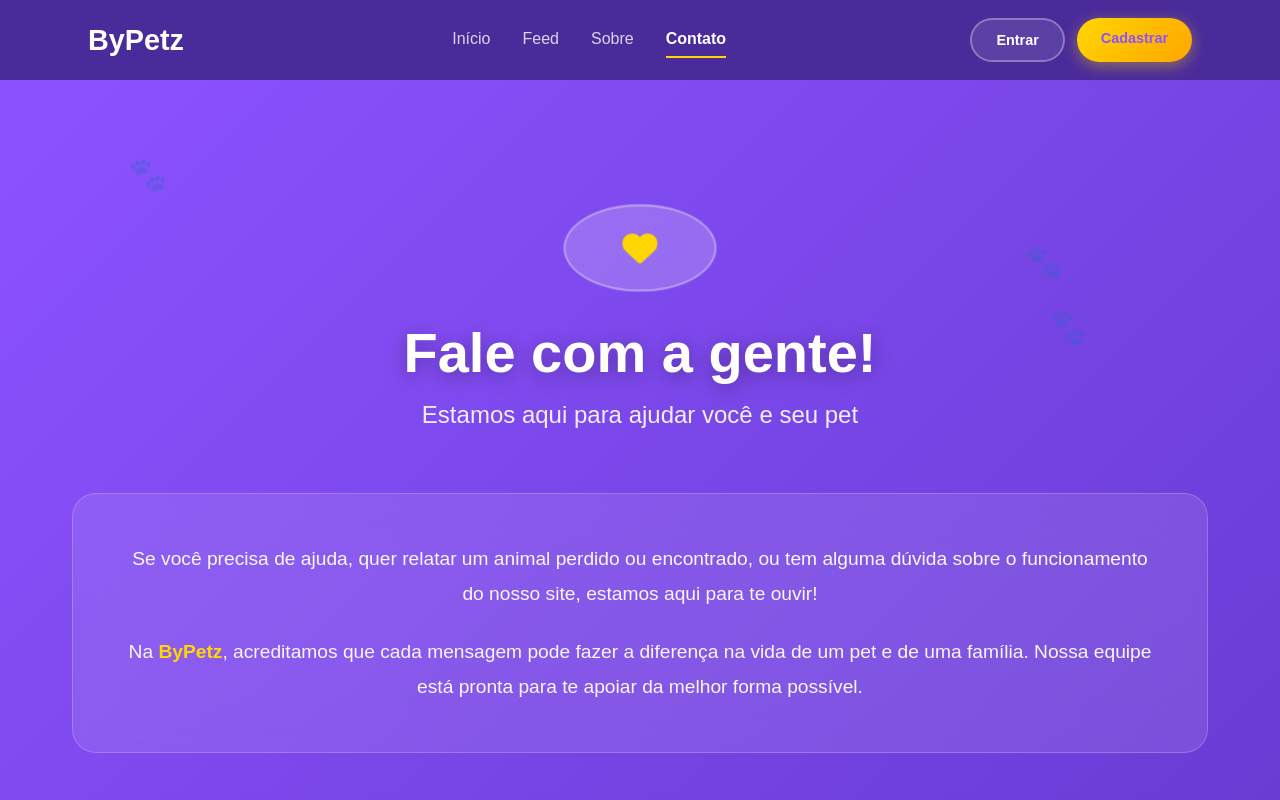
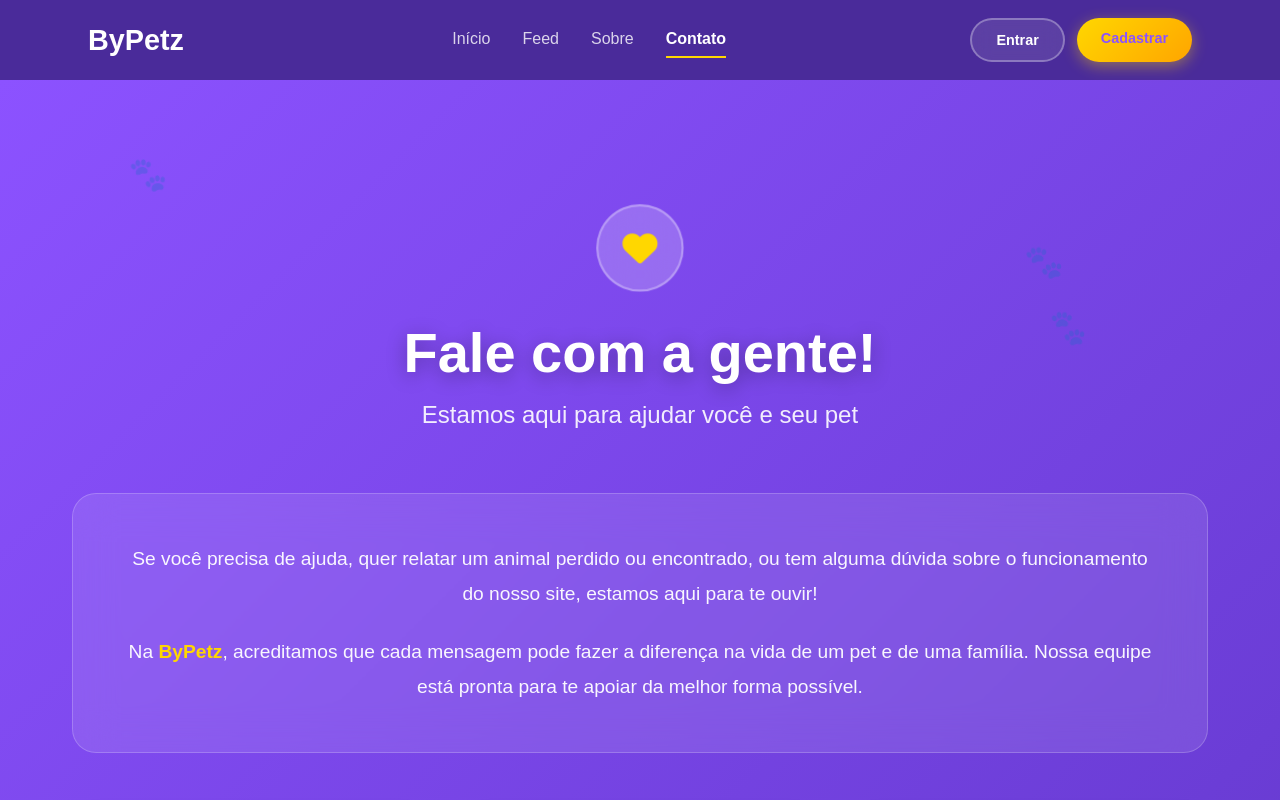
Before and after one commit to BrunooBuenoo/app-bypetz, a Vue app: page /contato in a window 1280 px wide. Shown: the top 800 px of the page. Built offline with nearby package versions, Linux system fonts and the light colour scheme; no server answers.

Commit message:
UpdatePageContact

```diff
--- a/src/views/PaginaContato.vue
+++ b/src/views/PaginaContato.vue
@@ -115,7 +115,7 @@
   <RodapeSite/>
 </template>
 
-<script>
+<script scoped>
 import RodapeSite from '../components/RodapeSite.vue'
 
 export default {
@@ -149,7 +149,7 @@ export default {
 }
 
 .hero-icon {
-  width: 140px;
+  width: 80px;
   height: 80px;
   background: rgba(255, 255, 255, 0.2);
   border-radius: 50%;
```
